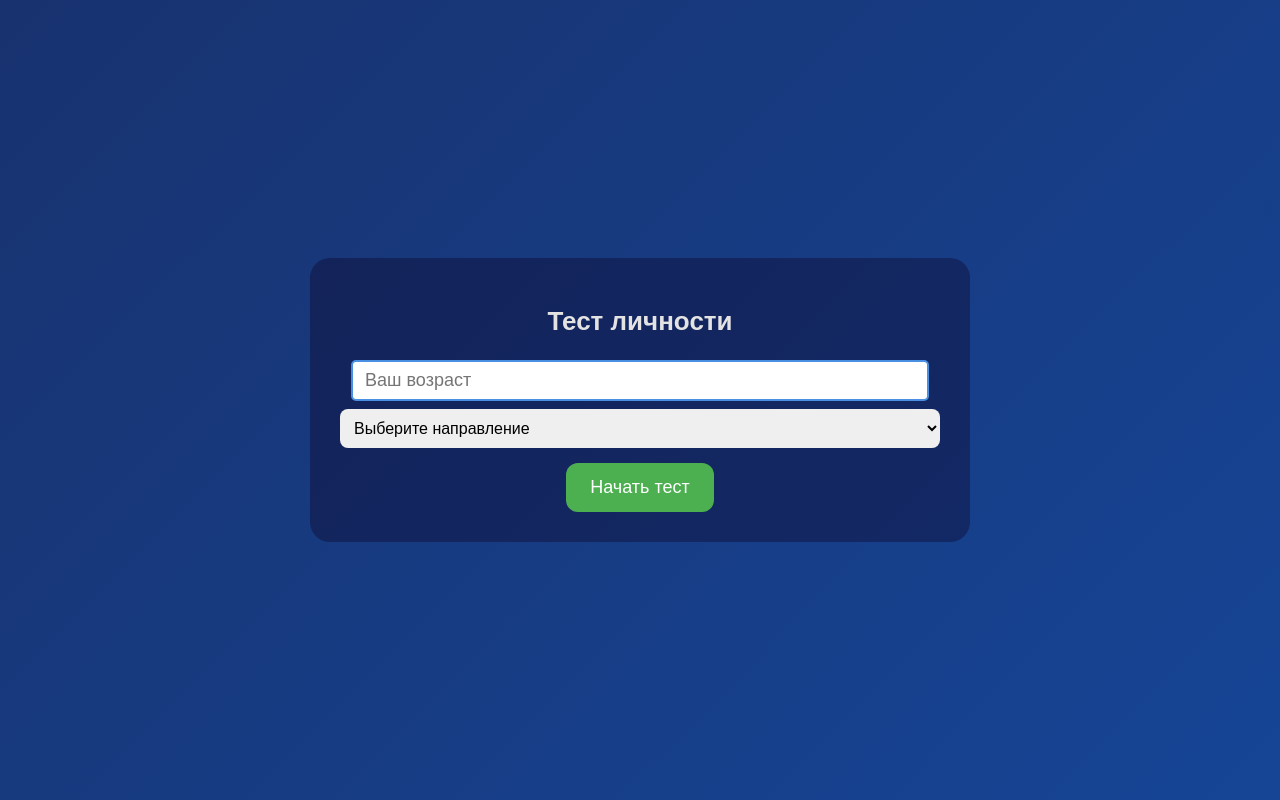
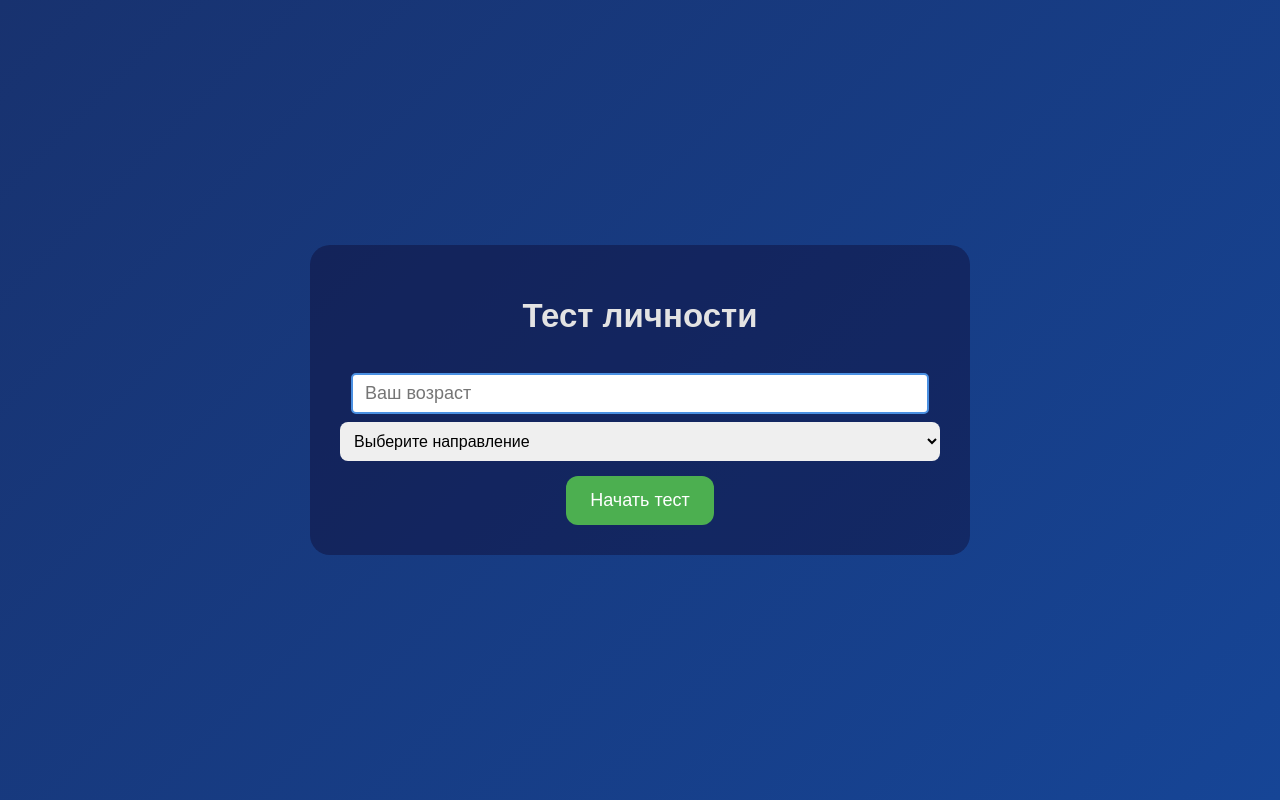
Before and after one commit to mnurmuhammad7001-arch/type_of_people, a plain HTML site: page index.html in a window 1280 px wide. Drawn offline with Linux system fonts and the light colour scheme.

Commit message:
Update style.css

```diff
--- a/style.css
+++ b/style.css
@@ -21,8 +21,8 @@ body {
 }
 
 h1, h2 {
-  margin-bottom: 15px;
-  font-size: 26px; /* увеличенный размер заголовков */
+  margin-bottom: 30px;
+  font-size: 33px; /* увеличенный размер заголовков */
 }
 
 button {
```
